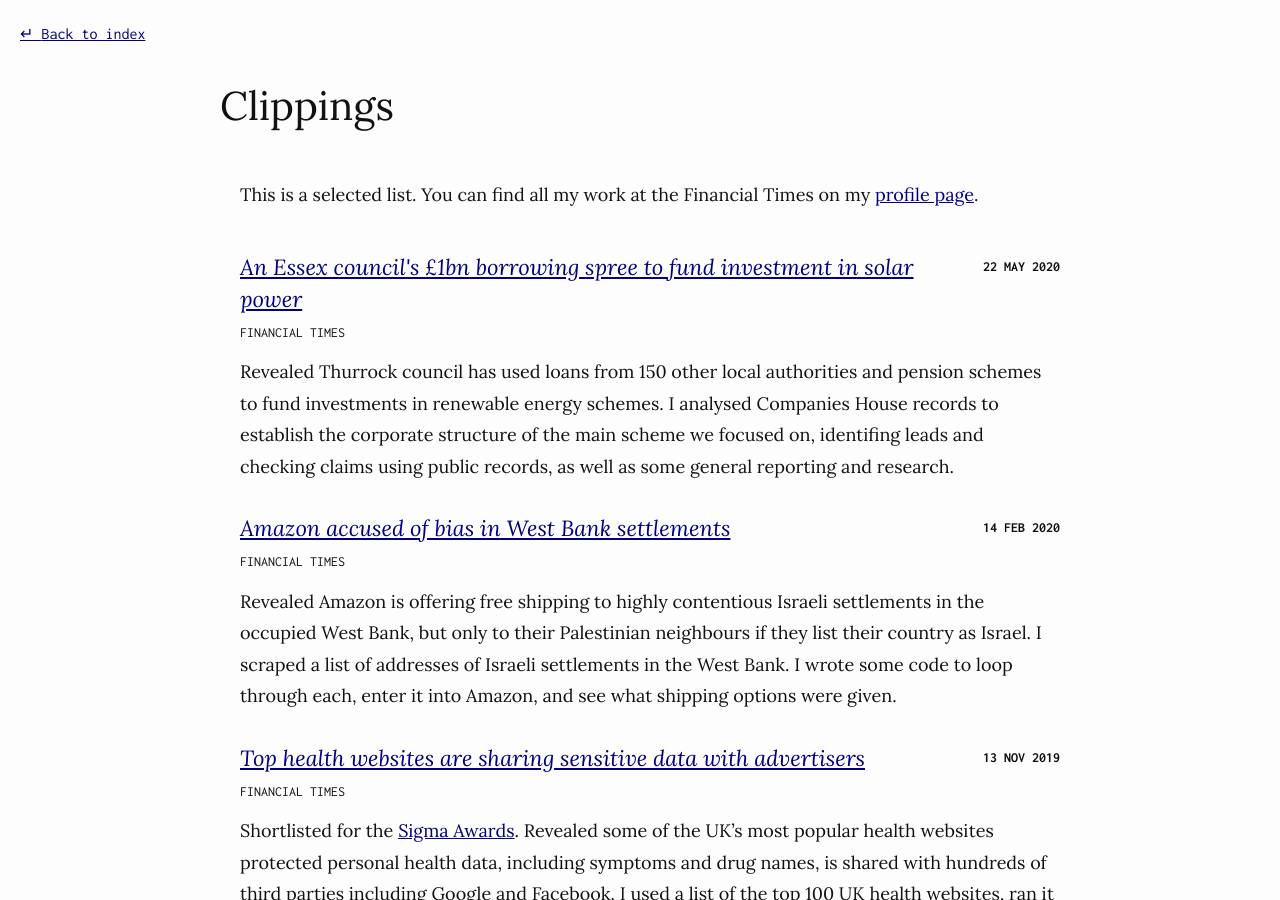
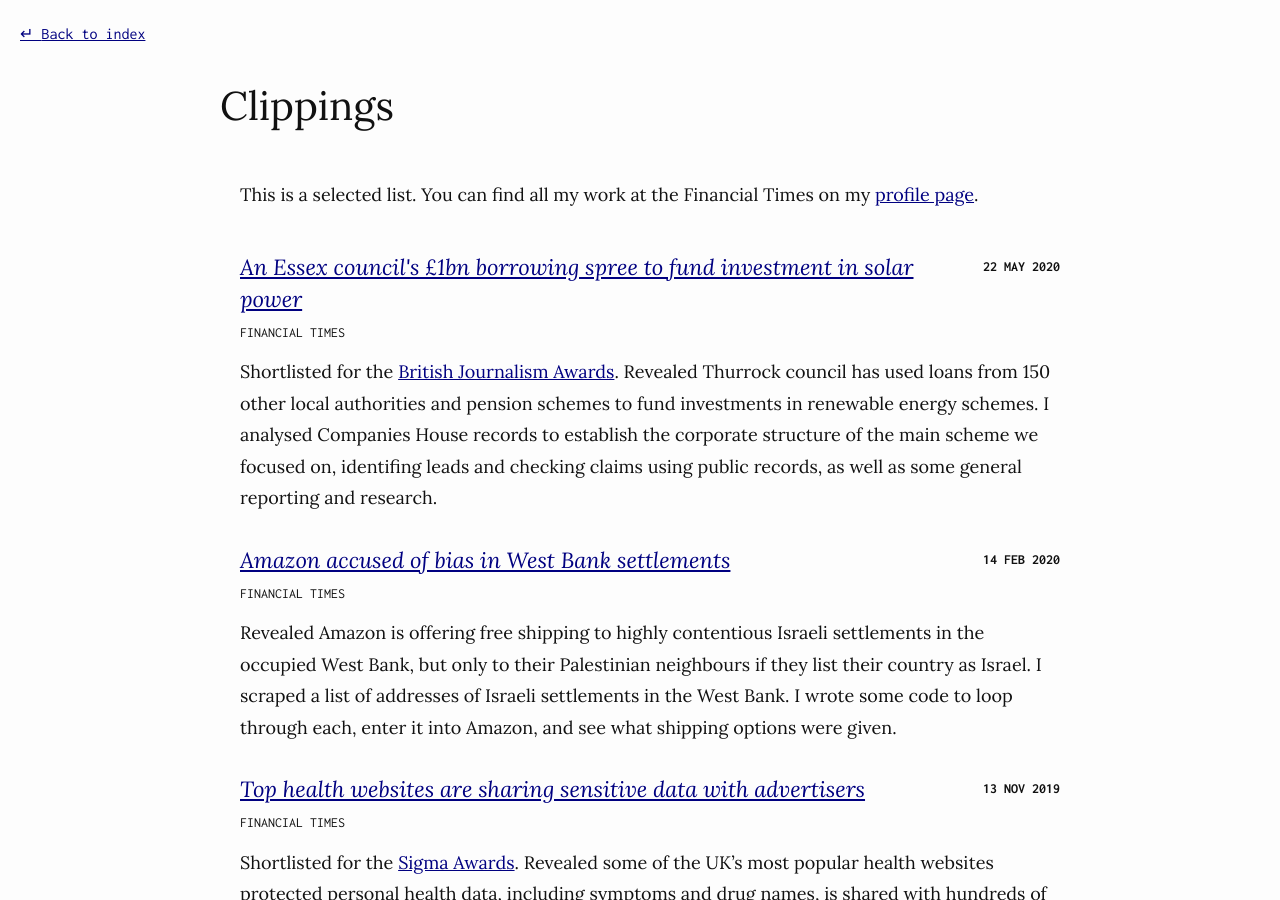
Before and after one commit to maxharlow/maxharlow.github.io, a Jekyll site: the page built from clippings.md, in a window 1280 px wide and 900 px high. Built offline with Jekyll 4.4.1, drawn with Linux system fonts in a browser that asks for light colours.

Commit message:
Add shortlist

```diff
--- a/_data/clippings.yaml
+++ b/_data/clippings.yaml
@@ -13,7 +13,7 @@
           type: feature
           slot: inside
     summary: |
-        Revealed Thurrock council has used loans from 150 other local authorities and pension schemes to fund investments in renewable energy schemes.
+        Shortlisted for the [British Journalism Awards](https://www.pressgazette.co.uk/the-best-journalism-of-2020-revealed-british-journalism-awards-shortlist/). Revealed Thurrock council has used loans from 150 other local authorities and pension schemes to fund investments in renewable energy schemes.
     contribution: |
         I analysed Companies House records to establish the corporate structure of the main scheme we focused on, identifing leads and checking claims using public records, as well as some general reporting and research.
 
```
